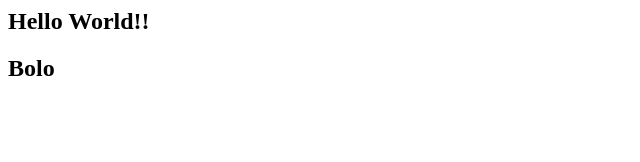
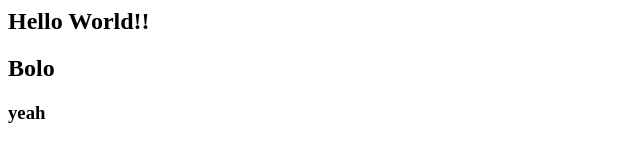
Before and after one commit to Dhruv-477/Training, a plain HTML site: page Index.html in a window 1280 px wide. Shown: the full height of the page, 0-640 px from the left. Drawn offline with Linux system fonts and the light colour scheme.

Commit message:
new yeah line

```diff
--- a/Index.html
+++ b/Index.html
@@ -6,5 +6,6 @@
     <body>
         <h2>Hello World!!</h2>
         <h2>Bolo</h2>
+        <h3>yeah</h3>
     </body>
 </html>
```
